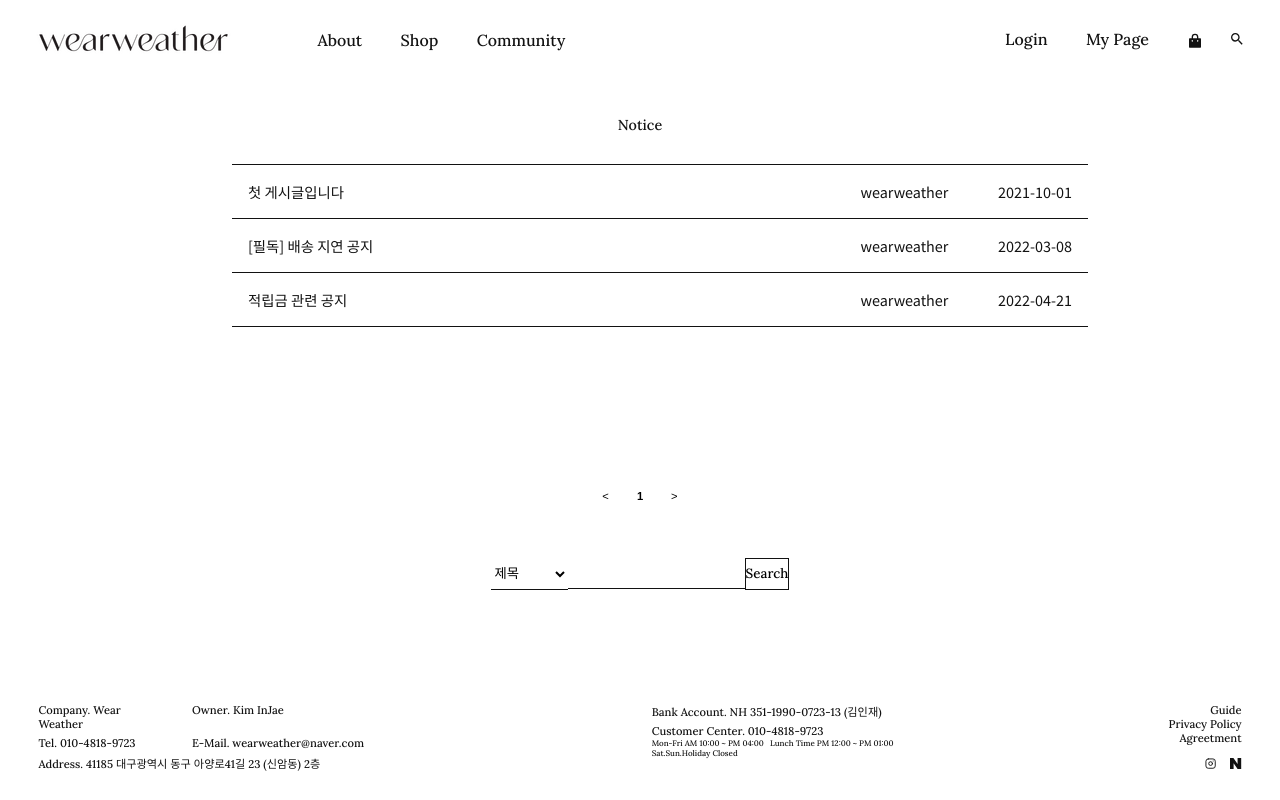
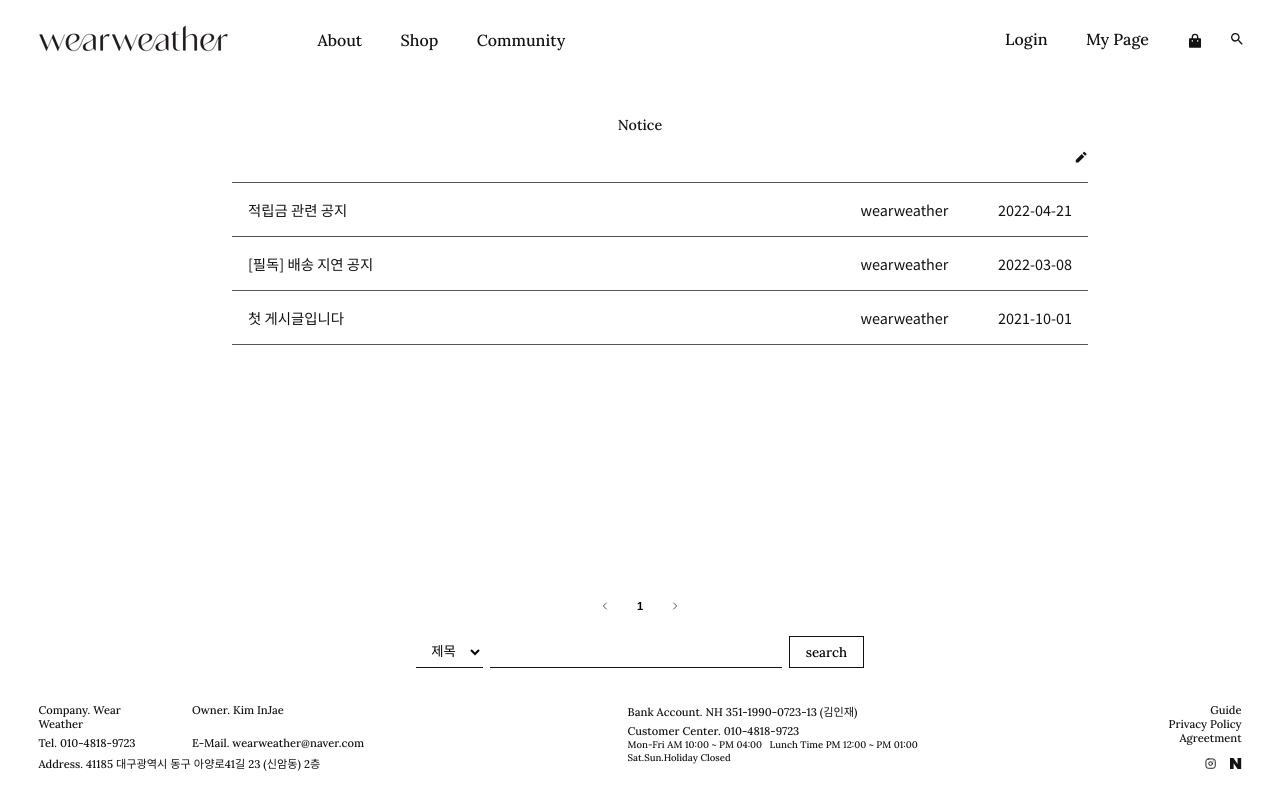
Before and after one commit to kauthenticity/millimeter, a React (Create React App) app: page /notice in a window 1280 px wide. Built offline with nearby package versions, Linux system fonts and the light colour scheme.

Commit message:
[feat] : 에디터 작업 중

```diff
--- a/package.json
+++ b/package.json
@@ -10,6 +10,7 @@
     "@testing-library/react": "^13.1.1",
     "@testing-library/user-event": "^13.5.0",
     "axios": "^0.26.1",
+    "draft-js": "^0.11.7",
     "react": "^18.0.0",
     "react-daum-postcode": "^3.0.1",
     "react-dom": "^18.0.0",
--- a/public/db/notices.json
+++ b/public/db/notices.json
@@ -1,7 +1,7 @@
 [
   {
     "id": 1,
-    "index": 1,
+    "no": 1,
     "title": "첫 게시글입니다",
     "description": "첫 게시글의 내용을 테스트 해보겠습니다",
     "writer": "wearweather",
@@ -9,7 +9,7 @@
   },
   {
     "id": 2,
-    "index": 2,
+    "no": 2,
     "title": "[필독] 배송 지연 공지",
     "description": "modney skirt의 원단 수급 문제로 생산에 지연이 되고 있습니다.",
     "writer": "wearweather",
@@ -17,7 +17,7 @@
   },
   {
     "id": 3,
-    "index": 3,
+    "no": 3,
     "title": "적립금 관련 공지",
     "description": "다음달부터 후기 작성 적립금이 1,000원으로 인상됩니다.",
     "writer": "wearweather",
--- a/src/App.js
+++ b/src/App.js
@@ -7,6 +7,7 @@ import Shop from "./Components/Shop/Shop";
 import Login from "./Components/Auth/Login";
 import Register from "./Components/Auth/Register";
 import Notice from "./Components/Community/Notice";
+import Write from './Components/Defaults/Write'
 import { Routes, Route } from "react-router-dom";
 function App() {
   return (
@@ -21,8 +22,8 @@ function App() {
         <Route path="/login" element={<Login />} />
         <Route path="/register" element={<Register />} />
         <Route path="/notice" element={<Notice />} />
+        <Route path="/write" element={ <Write/>} />
       </Routes>
-
       <Footer />
     </div>
   );
--- a/src/Components/Auth/Agreetment.js
+++ b/src/Components/Auth/Agreetment.js
@@ -43,7 +43,7 @@ const Agreetment = ({ checks, setChecks, allCheck, setAllCheck }) => {
   };
 
   useEffect(() => {
-    if (checks.length == 3) {
+    if (checks.length === 3) {
       setAllCheck(true);
     }
   }, [checks]);
--- a/src/Components/Community/Notice.js
+++ b/src/Components/Community/Notice.js
@@ -1,7 +1,7 @@
 import React, { useState } from "react";
 import styled from "styled-components";
-
-import { useSearchParams } from "react-router-dom";
+import {RiPencilFill} from 'react-icons/ri'
+import { useSearchParams, Link } from "react-router-dom";
 import NoticeList from "./NoticeList";
 import NoticeContent from "./NoticeContent";
 
@@ -12,12 +12,20 @@ const Notice = () => {
   return (
     <NoticeContainer>
       <Title>Notice</Title>
-      {no == null ? <NoticeList /> : <NoticeContent />}
+      <Write>
+        <A to="/write?board=notice">
+          <RiPencilFill />
+        </A>
+      </Write>
+      {no == null ? <NoticeList /> : <NoticeContent no={no} />}
     </NoticeContainer>
   );
 };
 export default Notice;
-
+const A = styled(Link)`
+  text-decoration : none;
+  color : #121212;
+`
 const NoticeContainer = styled.div`
   margin: 0 auto;
   width: 70vw;
@@ -26,6 +34,11 @@ const NoticeContainer = styled.div`
   font-family: "Noto Sans KR";
   font-size: 0.9rem;
 `;
+const Write = styled.div`
+  cursor : pointer;
+  font-family: "Lora";
+  text-align: right;
+`;
 
 const Title = styled.div`
   font-family: "Lora";
--- a/src/Components/Community/NoticeContent.js
+++ b/src/Components/Community/NoticeContent.js
@@ -3,13 +3,90 @@ import styled from "styled-components";
 import axios from "axios";
 import { Link } from "react-router-dom";
 
-const NoticeContent = () => {
-  return <NoticeContentContainer>dfdf</NoticeContentContainer>;
+const NoticeContent = ({ no }) => {
+  const [notice, setNotice] = useState({})
+  useState(() => {
+    axios.get('/db/notices.json').then((res) => {
+      var temp = res.data.filter((item) => item.no == no)
+      setNotice(temp[0])
+    })
+  }, [])
+  return (
+    <NoticeContentContainer>
+      <ul>
+        <TitleItem>
+          <Subject>{notice.title}</Subject>
+          {/* <Writer>{notice.writer}</Writer> */}
+          <Date>{notice.date}</Date>
+        </TitleItem>
+        <DescriptionItem>{notice.description}</DescriptionItem>
+        <ButtonItem>
+          <A to="/notice">
+            <Button>목록</Button>
+          </A>
+        </ButtonItem>
+      </ul>
+    </NoticeContentContainer>
+  );
 };
 export default NoticeContent;
+const A = styled(Link)`
+  text-decoration : none;
+  color : #121212;
+`
+const Button = styled.button`
+  border: none;
+  background: transparent;
+  border: 1px solid #565656;
+  padding: 0.8rem 2.8rem;
+  font-family: "Lora";
+  cursor: pointer;
+  transition: all 0.2s ease-in;
+  &:hover {
+    background: #232323;
+    color: white;
+  }
+`;
+
+const DescriptionItem = styled.li`
+  padding: 3rem 1rem;
+  border-top: 1px solid #565656;
+  box-sizing: border-box;
+  min-height: 35vh;
+  display: flex;
+  align-items : center;
+`;
+const Date = styled.div`
+  width: 15%;
+  text-align: right;
+`;
+const Writer = styled.div`
+  width: 15%;
+  text-align: right;
+`;
+const Subject = styled.div`
+  width: 70%;
+`;
+const ButtonItem = styled.li`
+  display: flex;
+  align-items: center;
+  justify-content: flex-end;
+  padding: 1rem 0;
+  border-top: 1px solid #121212;
+  box-sizing: border-box;
+`;
+const TitleItem = styled.li`
+  display: flex;
+  align-items: center;
+  justify-content: space-between;
+  padding: 1rem;
+  border-top: 1px solid #565656;
+  box-sizing: border-box;
+`;
 
 const NoticeContentContainer = styled.div`
-  background: pink;
-  width: 100%;
-  height: 100%;
+  display: flex;
+  flex-direction: column;
+  height: 95%;
+  font-size: 0.9rem;
 `;
--- a/src/Components/Community/NoticeList.js
+++ b/src/Components/Community/NoticeList.js
@@ -6,35 +6,95 @@ import Pagination from "../Defaults/Pagination";
 
 const NoticeList = () => {
   // for pagination
-  const [items, setItems] = useState([]);
   const [limit, setLimit] = useState(12);
   const [page, setPage] = useState(1);
-  const offset = (page - 1) * limit;
 
-  const [filter, setFilter] = useState("");
+  // search filter
+  const [filter, setFilter] = useState("title");
+  // search keyword
+  const [keyword, setKeyword] = useState('')
 
-  // notices
-  const [notices, setNotices] = useState([]);
+  // notices from db
+  const [dbNotices, setdbNotices] = useState([]);
+  // notices from search result
+  const [searchNotice, setSearchNotice] = useState([])
+  // notices to show
+  const [notices, setNotices] = useState([])
+
+  // set search filter
+  const onChangeFilter = (e) => {
+    setFilter(e.target.value)
+  }
+
+  // set search keyword
+  const onChangeKeyword = (e) => {
+    setKeyword(e.target.value)
+  }
+
+  // when search button is clicked
+  const onClickSearch = (e) => {
+    if (keyword === '') {
+      setNotices(dbNotices)
+      return
+    }
+
+    let res = []
+    if (filter === 'title') {
+      res = notices.filter((notice)=>notice.title.includes(keyword))
+    }
+    else if (filter === 'content') {
+      res = notices.filter((notice)=>notice.description.includes(keyword))
+    }
+    else if(filter === 'both'){
+       res = notices.filter((notice) => notice.description.includes(keyword) || notice.title.includes(keyword));
+    }
+
+    setNotices(res)
+  }
+
+  // triget click event on button when press enter in input
+  const onKeyPressEnter = (e) => {
+    if (e.key === 'Enter') {
+      onClickSearch()
+    }
+  }
 
   // retrieve notice data
   useState(() => {
     axios.get("/db/notices.json").then((res) => {
-      setNotices(res.data);
+      const tempNotices = res.data.sort((a, b) => {
+        return b.id - a.id
+      })
+      setdbNotices(tempNotices)
+      setNotices(tempNotices);
     });
   }, []);
+
+  const noticeExist = notices.map((notice) => (
+    <ItemWrapper key={notice.no}>
+      <A to={"/notice?no=" + notice.no}>
+        <Subject>{notice.title}</Subject>
+      </A>
+      <Writer>{notice.writer}</Writer>
+      <Date>{notice.date}</Date>
+    </ItemWrapper>
+  ));
+
+  const noticeNotExist = <ItemWrapper>검색 결과가 없습니다</ItemWrapper>
 
   return (
     <NoticeListContainer>
       <ItemContainer>
-        {notices.map((notice) => (
-          <ItemWrapper key={notice.index}>
-            <A to={"/notice?no=" + notice.index}>
+        {/* {notices.map((notice) => (
+          <ItemWrapper key={notice.no}>
+            <A to={"/notice?no=" + notice.no}>
               <Subject>{notice.title}</Subject>
             </A>
             <Writer>{notice.writer}</Writer>
             <Date>{notice.date}</Date>
           </ItemWrapper>
-        ))}
+        ))} */}
+        {notices.length == 0 ? noticeNotExist : noticeExist}
       </ItemContainer>
       <Pagination
         total={notices.length}
@@ -43,13 +103,13 @@ const NoticeList = () => {
         setPage={setPage}
       />
       <SearchContainer>
-        <Filter>
-          <option value="제목">제목</option>
-          <option value="내용">내용</option>
-          <option value="둘다">제목, 내용</option>
+        <Filter onChange={ onChangeFilter}>
+          <option value="title">제목</option>
+          <option value="content">내용</option>
+          <option value="both">제목, 내용</option>
         </Filter>
-        <Input />
-        <Button>Search</Button>
+        <Input onChange={onChangeKeyword} onKeyPress={ onKeyPressEnter }value={ keyword}/>
+        <Button onClick={ onClickSearch}>search</Button>
       </SearchContainer>
     </NoticeListContainer>
   );
@@ -60,16 +120,15 @@ const Input = styled.input`
   outline: none;
   border: none;
   border-bottom: 1px solid #121212;
+  width : 65%;
+  letter-spacing : 1px;
 `;
 const Button = styled.button`
   border: none;
   background: transparent;
-  margin: 2rem 0 4rem 0;
-
   border: 1px solid #121212;
-  padding: 0.4rem 0;
+  padding: 0.4rem 1rem;
   font-family: "Lora";
-
   cursor: pointer;
   transition: all 0.2s ease-in;
   &:hover {
@@ -79,7 +138,11 @@ const Button = styled.button`
 `;
 
 const SearchContainer = styled.div`
-  margin: 0 auto;
+  width : 50%;
+  margin : 0 auto;
+  margin-bottom : 2rem;
+  display : flex;
+  justify-content : space-between;
 `;
 
 const Filter = styled.select`
@@ -88,6 +151,8 @@ const Filter = styled.select`
   border: none;
   border-bottom: 1px solid #121212;
   padding: 0.4rem 0;
+  width : 15%;
+  text-align : center;
 `;
 
 const A = styled(Link)`
@@ -112,14 +177,14 @@ const ItemWrapper = styled.li`
   align-items: center;
   justify-content: space-between;
   padding: 1rem;
-  border-bottom: 1px solid #121212;
+  border-bottom: 1px solid #565656;
   box-sizing: border-box;
 `;
 
 const ItemContainer = styled.ul`
   > * {
     &:first-child {
-      border-top: 1px solid #121212;
+      border-top: 1px solid #565656;
     }
   }
   margin-bottom: auto;
@@ -129,7 +194,8 @@ const NoticeListContainer = styled.div`
   display: flex;
   flex-direction: column;
   justify-content: flex-end;
-  height: 90%;
+  height: 95%;
+  font-size : 0.9rem;
 `;
 
 export default NoticeList;
--- a/src/Components/Defaults/Footer.js
+++ b/src/Components/Defaults/Footer.js
@@ -35,7 +35,7 @@ const Footer = () => {
       <MiddleContainer>
         <Account>Bank Account. NH 351-1990-0723-13 (김인재)</Account>
         <Customercenter>Customer Center. 010-4818-9723</Customercenter>
-        <div style={{ fontSize: "0.5rem" }}>
+        <div style={{ fontSize: "0.6rem" }}>
           Mon-Fri AM 10:00 ~ PM 04:00 &nbsp; Lunch Time PM 12:00 ~ PM 01:00
           <br />
           Sat.Sun.Holiday Closed
--- a/src/Components/Defaults/Header.js
+++ b/src/Components/Defaults/Header.js
@@ -24,7 +24,7 @@ const Header = () => {
           <MenuContainer>Shop</MenuContainer>
         </A>
         <Dropdown className="dropdown">
-          <A to="/community">
+          <A to="#">
             <MenuContainer>Community</MenuContainer>
           </A>
           <DropDownContent className="dropdownContent">
--- a/src/Components/Defaults/Pagination.js
+++ b/src/Components/Defaults/Pagination.js
@@ -1,4 +1,6 @@
 import styled from "styled-components";
+import { GrPrevious } from 'react-icons/gr'
+import {GrNext} from 'react-icons/gr'
 
 function Pagination({ total, limit, page, setPage }) {
   const numPages = Math.ceil(total / limit);
@@ -7,7 +9,7 @@ function Pagination({ total, limit, page, setPage }) {
     <>
       <Nav>
         <Button onClick={() => setPage(page - 1)} disabled={page === 1}>
-          &lt;
+          <GrPrevious style={{ fontSize: "0.5rem" }} />
         </Button>
         {Array(numPages)
           .fill()
@@ -21,7 +23,7 @@ function Pagination({ total, limit, page, setPage }) {
             </Button>
           ))}
         <Button onClick={() => setPage(page + 1)} disabled={page === numPages}>
-          &gt;
+          <GrNext style={{ fontSize: "0.5rem" }} />
         </Button>
       </Nav>
     </>
```
Also changed, not shown: src/Components/Defaults/Write.js (added, +29 -0 lines), 1 other file (tests, documents, lock files or other folders).
